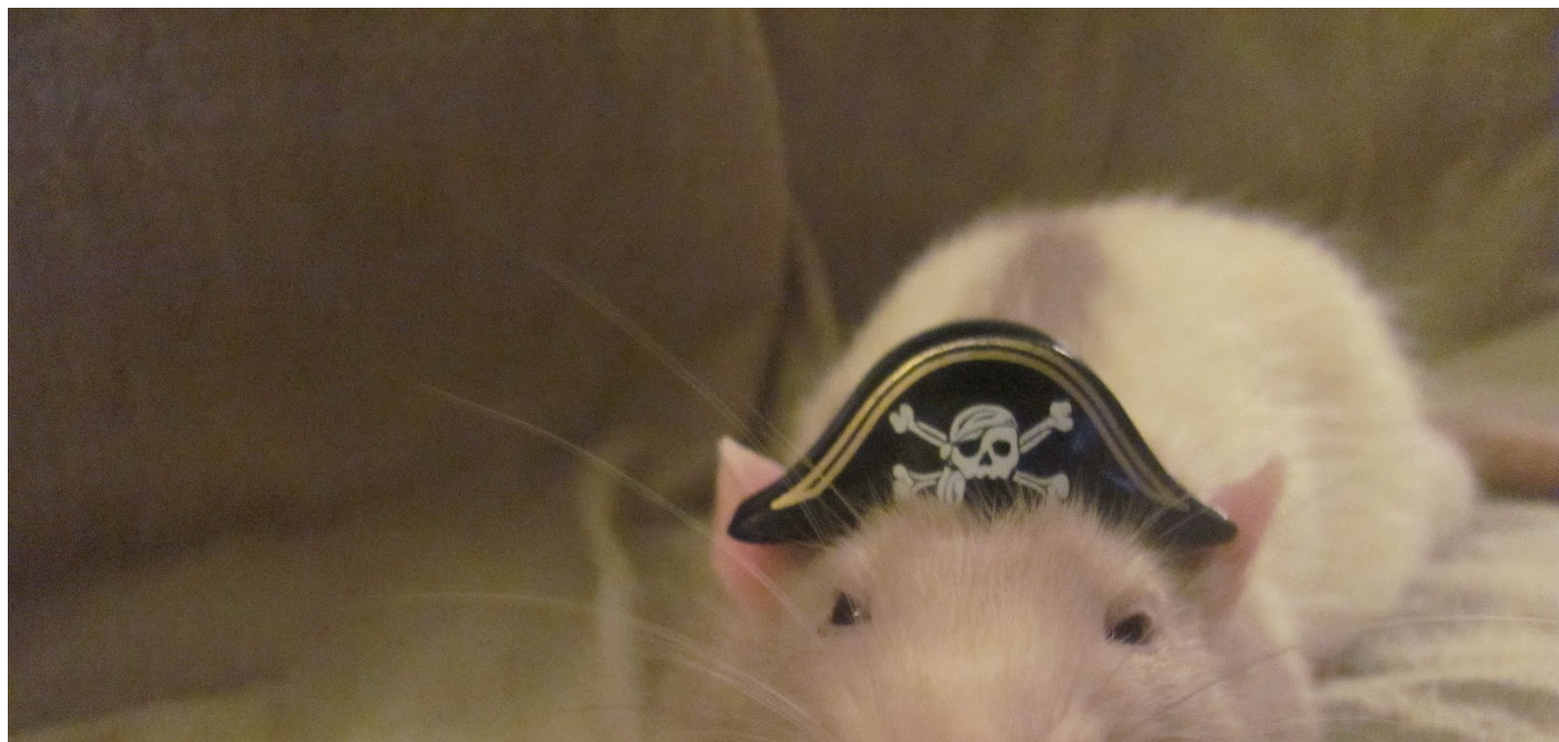
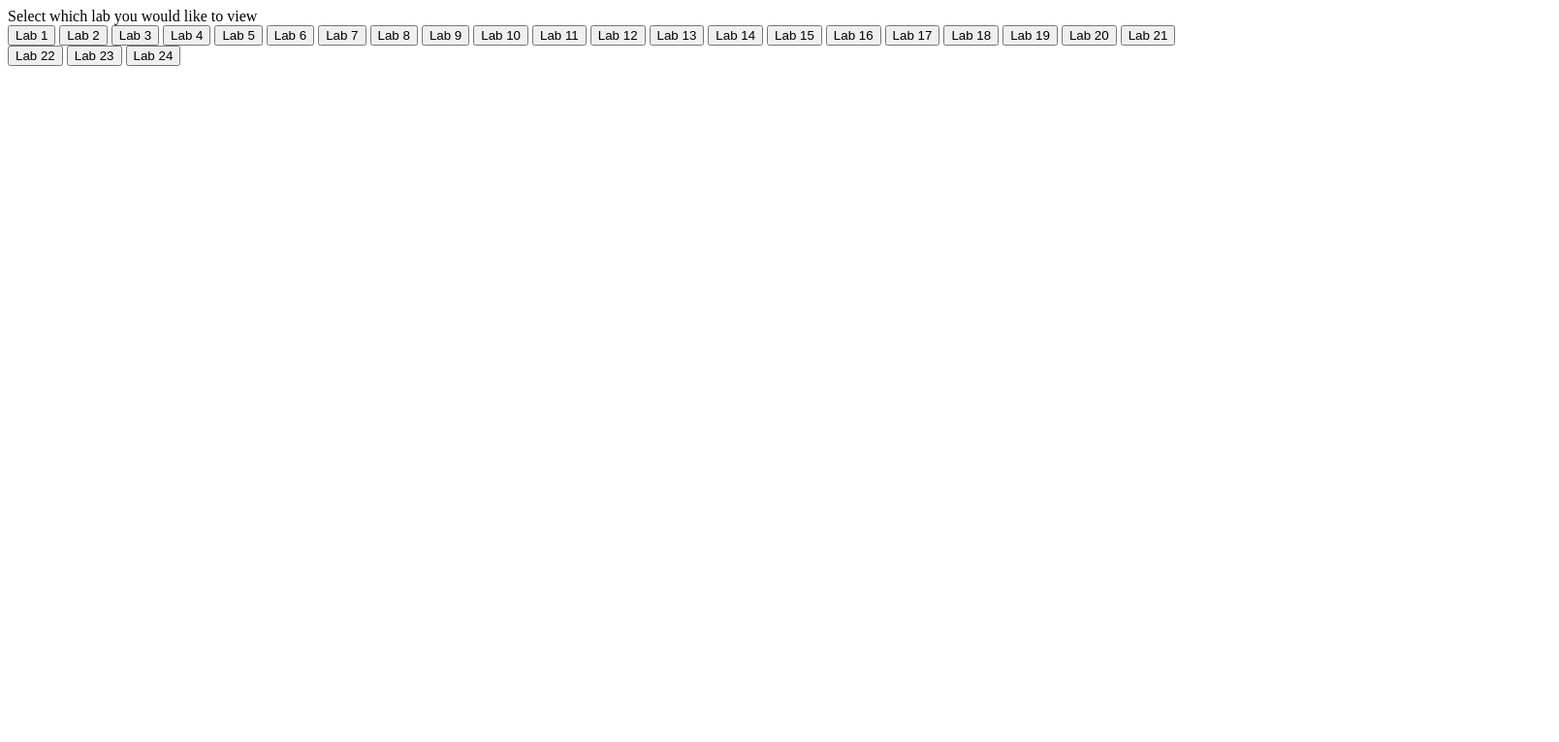
Before and after one commit to ethannij/CMPSCI-190, a plain HTML site: page index.html in a window 1280 px wide. Shown: the top 765 px of the page at 97% size, 1608 px wide, since content can reach past the window. Drawn offline with Linux system fonts and the light colour scheme.

Commit message:
updated index

```diff
--- a/index.html
+++ b/index.html
@@ -1,19 +1,37 @@
 <!DOCTYPE html>
 <html>
 <head>
-<title>Hello from JavaScript!</title>
+<title>Index for CMPSCI-190</title>
 </head>
+<script>
+    document.write("Select which lab you would like to view</br>")
+</script>
 <body>
-<img src="ratwithahat.jpg" title="ratwithahat.jpg" onClick="this.title = Hello" />
 <button onClick="window.location.href = 'lab1.html'">Lab 1</button>
+<button onClick="window.location.href = 'lab2.html'">Lab 2</button>
+<button onClick="window.location.href = 'lab3.html'">Lab 3</button>
+<button onClick="window.location.href = 'lab4.html'">Lab 4</button>
+<button onClick="window.location.href = 'lab5.html'">Lab 5</button>
+<button onClick="window.location.href = 'lab6.html'">Lab 6</button>
+<button onClick="window.location.href = 'lab7.html'">Lab 7</button>
+<button onClick="window.location.href = 'lab8.html'">Lab 8</button>
+<button onClick="window.location.href = 'lab9.html'">Lab 9</button>
+<button onClick="window.location.href = 'lab10.html'">Lab 10</button>
+<button onClick="window.location.href = 'lab11.html'">Lab 11</button>
+<button onClick="window.location.href = 'lab12.html'">Lab 12</button>
+<button onClick="window.location.href = 'lab13.html'">Lab 13</button>
+<button onClick="window.location.href = 'lab14.html'">Lab 14</button>
+<button onClick="window.location.href = 'lab15.html'">Lab 15</button>
+<button onClick="window.location.href = 'lab16.html'">Lab 16</button>
+<button onClick="window.location.href = 'lab17.html'">Lab 17</button>
+<button onClick="window.location.href = 'lab18.html'">Lab 18</button>
+<button onClick="window.location.href = 'lab19.html'">Lab 19</button>
+<button onClick="window.location.href = 'lab20.html'">Lab 20</button>
+<button onClick="window.location.href = 'lab21.html'">Lab 21</button>
+<button onClick="window.location.href = 'lab22.html'">Lab 22</button>
+<button onClick="window.location.href = 'lab23.html'">Lab 23</button>
+<button onClick="window.location.href = 'lab24.html'">Lab 24</button>
 <script>
-var cTemp = 100;
-function tempcon(cTemp) {
-    var hTemp = ((cTemp * 9) /5 ) + 32;
-    return hTemp;
-}
-document.write("Temperature in Celsius: " + cTemp + "degrees<br/>");
-document.write("Temperature in Fahrenheit: " + tempcon(cTemp) + "degrees");
 </script>
 </body>
 </html>
```
